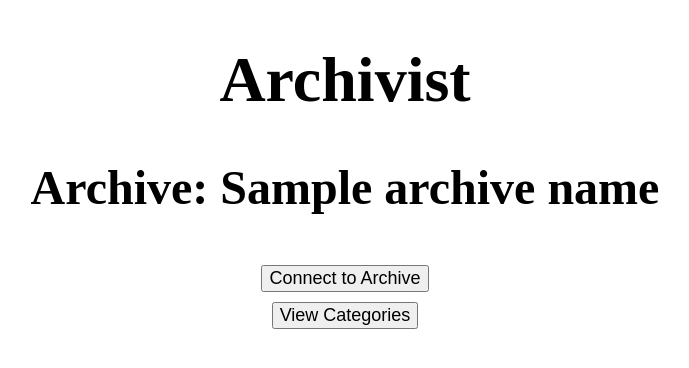
After one commit to One-Nose/Archivist, a Python web app: template blueprints/archive/templates/archive.html in a window 1280 px wide. The commit adds this page. Shown: the top 368 px of the page, without its empty margins (295-984 px from the left). Run offline with Jinja, Linux system fonts and the light colour scheme; the template is opened without the code that fills it: most values are stand-ins (such as "Sample title", 1, 10 or a date in 2020).

Commit message:
feat(index): add functionality to site
Change title of index.html.
Allow connecting to archive.
Add view as guest button.
Add archive page.
Add categories page.
Add category page

Move part of index.html to base.html to allow reusing HTML code.
Make style.css more inclusive.

```diff
--- a/blueprints/__init__.py
+++ b/blueprints/__init__.py
@@ -1,3 +1,7 @@
 """Allows importing from blueprints"""
+
+from .archive.index import archive as archive
+from .categories.index import categories as categories
+from .category.index import category as category
 from .connect.index import connect as connect
 from .index.index import index as index
--- /dev/null
+++ b/blueprints/archive/templates/archive.html
@@ -0,0 +1,20 @@
+{% extends 'base.html' %}
+
+<!-- Title -->
+{% block title %} Arhive: {{ archive_name }} {% endblock %}
+
+<!-- Content -->
+{% block content %}
+
+<h2>Archive: {{ archive_name }}</h2>
+
+{% if not connected %}
+<button id="view-index">Connect to Archive</button>
+{% else %}
+<button id="disconnect">Disconnect from Archive</button>
+{% endif %}
+
+<br />
+<button id="view-categories">View Categories</button>
+
+{% endblock %}
--- a/server/server.py
+++ b/server/server.py
@@ -4,7 +4,7 @@ from logging import info
 
 from flask import Flask
 
-from blueprints import connect, index
+from blueprints import archive, categories, category, connect, index
 
 PORT = 8627
 
@@ -14,6 +14,10 @@ def _create_app() -> Flask:
 
     app = Flask(__name__)
     app.register_blueprint(index)
+    app.register_blueprint(archive, url_prefix='/archive')
+    app.register_blueprint(categories, url_prefix='/categories')
+    app.register_blueprint(category, url_prefix='/category')
+
     app.register_blueprint(connect, url_prefix='/connect')
 
     return app
--- a/server/static/script.js
+++ b/server/static/script.js
@@ -1,5 +1,43 @@
 $('#connect-button').click(() => {
-    $.post('/connect', { password: $('#connect-password').val() }, (data) => {
-        alert(data.success)
+    const connectPassword = $('#connect-password')
+    const password = connectPassword.val()
+    $.post('/connect', { password: password }, (data) => {
+        if (data.success) {
+            Cookies.set('password', password)
+            location.reload()
+        } else {
+            connectPassword.val('')
+            alert('Wrong password')
+        }
     })
 })
+
+$('#disconnect').click(() => {
+    Cookies.remove('password')
+    location.replace('/')
+})
+
+$('#guest-button').click(() => {
+    location.replace('/archive')
+})
+
+$('#view-archive').click(() => {
+    location.replace('/archive')
+})
+
+$('#view-categories').click(() => {
+    location.replace('/categories')
+})
+
+$('#view-category').click((event) => {
+    location.replace(`/category/${event.target.name}`)
+})
+
+$('#view-index').click(() => {
+    location.replace('/')
+})
+
+$(() => {
+    if (location.pathname === '/' && Cookies.get('password') !== undefined)
+        location.replace('/archive')
+})
--- a/server/static/style.css
+++ b/server/static/style.css
@@ -3,10 +3,11 @@ body {
     font-size: xx-large;
 }
 
-#connect-password {
+button,
+input {
     font-size: large;
 }
 
-#connect-button {
-    font-size: large;
+div button {
+    width: 50%;
 }
--- /dev/null
+++ b/server/templates/base.html
@@ -0,0 +1,21 @@
+<!DOCTYPE html>
+<html>
+    <head>
+        <title>{% block title %}{% endblock %} | Archivist</title>
+        <link
+            rel="stylesheet"
+            href="{{ url_for('static', filename='style.css') }}"
+        />
+        <script
+            src="https://code.jquery.com/jquery-3.7.0.min.js"
+            integrity="sha256-2Pmvv0kuTBOenSvLm6bvfBSSHrUJ+3A7x6P5Ebd07/g="
+            crossorigin="anonymous"
+        ></script>
+        <script src="https://cdn.jsdelivr.net/npm/js-cookie@3.0.5/dist/js.cookie.min.js"></script>
+    </head>
+    <body>
+        <h1>Archivist</h1>
+        {% block content %}{% endblock %}
+        <script src="{{ url_for('static', filename='script.js') }}"></script>
+    </body>
+</html>
```
Also changed, not shown: blueprints/archive/index.py (added, +18 -0 lines), blueprints/categories/index.py (added, +16 -0 lines), blueprints/categories/templates/categories.html (added, +20 -0 lines), blueprints/category/index.py (added, +20 -0 lines), blueprints/category/templates/category.html (added, +12 -0 lines), blueprints/index/templates/index.html (+13 -22 lines).
